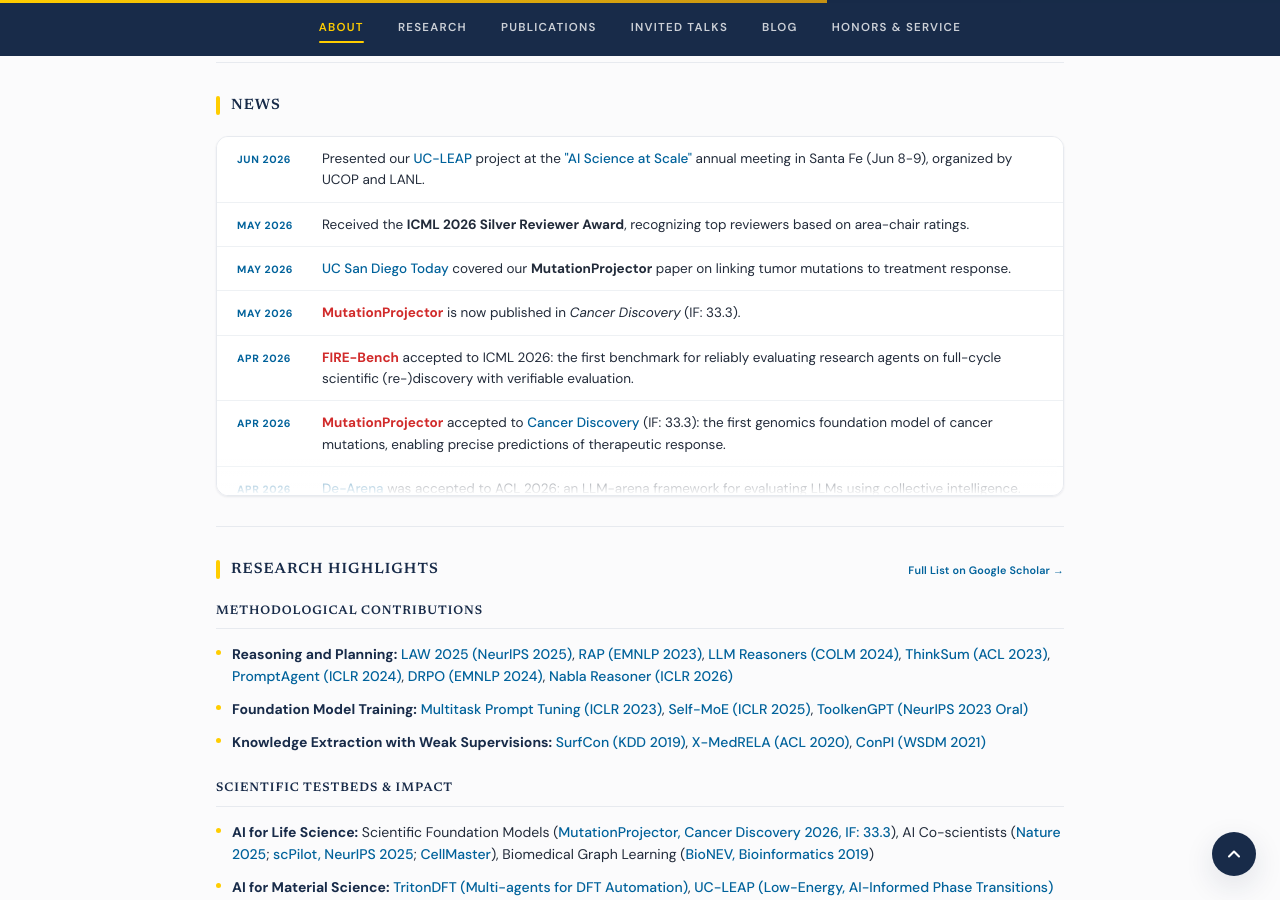
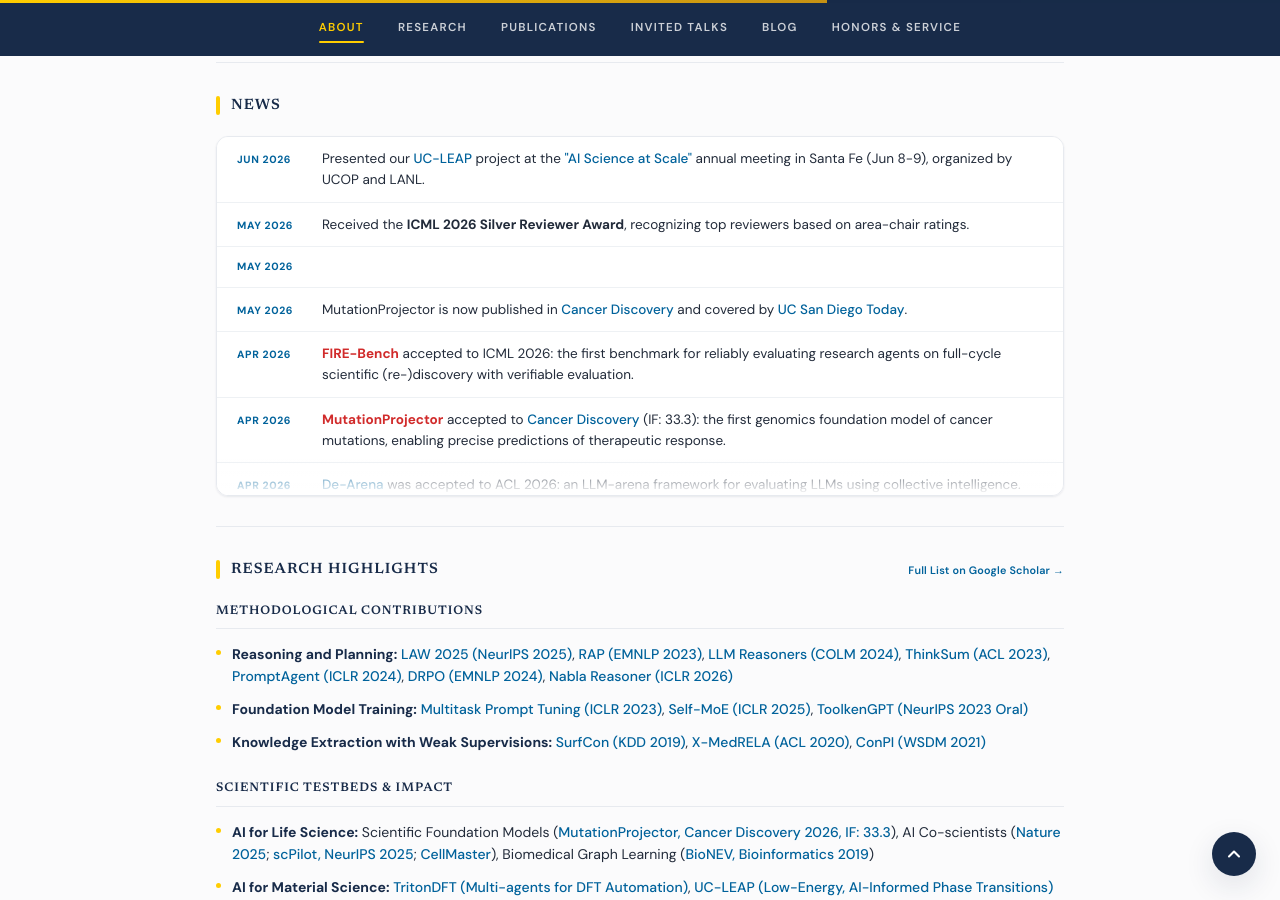
Before and after one commit to zhenwang9102/zhenwang9102.github.io, a Jekyll site: the page built from _posts/2019-06-02-venue.markdown, in a window 1280 px wide and 900 px high, scrolled down 1277 px. Built offline with Jekyll 4.4.1, drawn with Linux system fonts in a browser that asks for light colours.

Commit message:
update main page

```diff
--- a/_layouts/default.html
+++ b/_layouts/default.html
@@ -498,11 +498,11 @@
           </div>
           <div class="news-item">
             <span class="news-date">May 2026</span>
-            <div class="news-content"><a href="https://today.ucsd.edu/story/ai-model-links-tumor-mutations-to-treatment-response">UC San Diego Today</a> covered our <strong>MutationProjector</strong> paper on linking tumor mutations to treatment response.</div>
+            <div class="news-content"></div>
           </div>
           <div class="news-item">
             <span class="news-date">May 2026</span>
-            <div class="news-content"><a href="https://aacrjournals.org/cancerdiscovery/article/doi/10.1158/2159-8290.CD-25-1735/785289/A-foundation-model-of-cancer-genotype-enables" class="news-highlight">MutationProjector</a> is now published in <em>Cancer Discovery</em> (IF: 33.3).</div>
+            <div class="news-content">MutationProjector is now published in <a href="https://aacrjournals.org/cancerdiscovery/article/doi/10.1158/2159-8290.CD-25-1735/785289/A-foundation-model-of-cancer-genotype-enables">Cancer Discovery</a> and covered by <a href="https://today.ucsd.edu/story/ai-model-links-tumor-mutations-to-treatment-response">UC San Diego Today</a>.</div>
           </div>
           <div class="news-item">
             <span class="news-date">Apr 2026</span>
```
